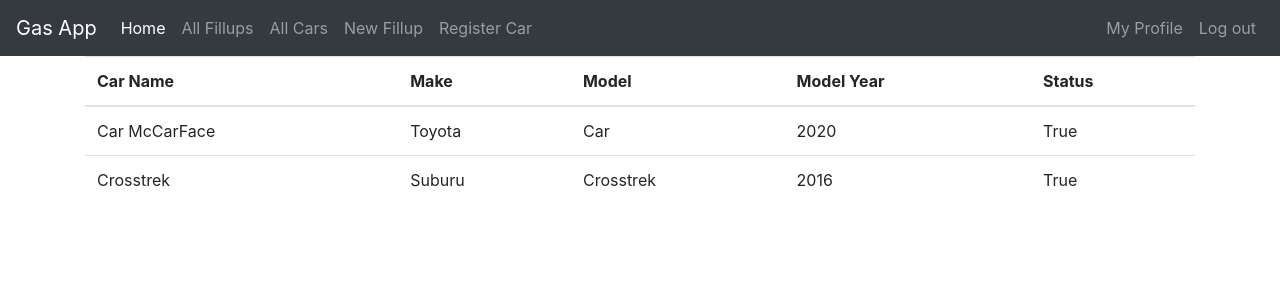
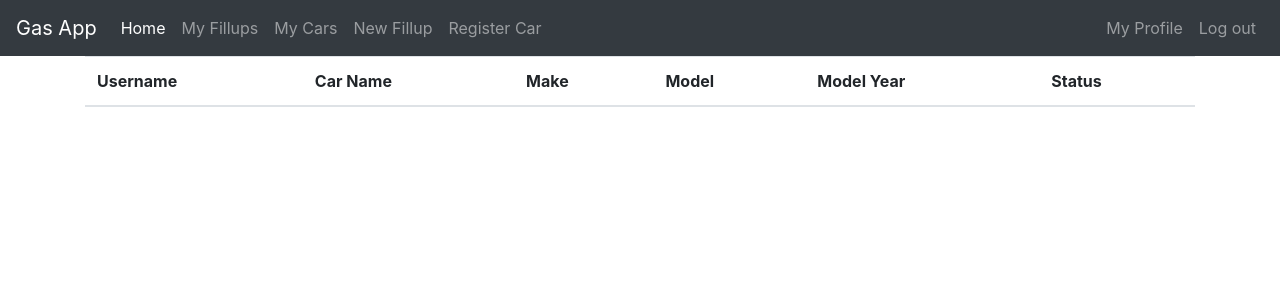
Before and after one commit to aesakof/gas-app, a Django app: page /cars/ in a window 1280 px wide. Shown: the top 300 px of the page. Run offline with Django 3.2, Linux system fonts and the light colour scheme; a user stored in the database is signed in; data comes from the database, SQL or seed files in the repository; lists and menus that the app fills with data are empty; some libraries are stand-ins or nearby versions.

Commit message:
Changed objects to link to users

```diff
--- a/fillups/models.py
+++ b/fillups/models.py
@@ -1,5 +1,8 @@
 from django.db import models
 from datetime import date, datetime
+
+from django.contrib.auth import get_user_model
+User = get_user_model()
 
 next_year = datetime.today().year+1
 last_30_years = list(range(next_year-30, next_year))
@@ -9,19 +12,24 @@
 
 # Create your models here.
 class Fillup(models.Model):
+    username = models.ForeignKey(User,on_delete=models.CASCADE)
     date = models.DateField(default=date.today)
     price_per_gallon = models.FloatField()
     trip_distance = models.FloatField()
     gallons = models.FloatField()
-    total_sale = models.FloatField()
     car = models.ForeignKey('Car',on_delete=models.CASCADE)
 
     @property
+    def total_sale(self):
+        return round(self.price_per_gallon*self.gallons, 2)
+
+    @property
     def mpg(self):
-        return self.trip_distance/self.gallons
+        return round(self.trip_distance/self.gallons, 4)
 
 
 class Car(models.Model):
+    username = models.ForeignKey(User,on_delete=models.CASCADE)
     name = models.CharField(max_length=25)
     make = models.CharField(max_length=25)
     model = models.CharField(max_length=25)
--- a/fillups/templates/fillups/car_list.html
+++ b/fillups/templates/fillups/car_list.html
@@ -5,6 +5,7 @@
   <table class="table">
     <thead>
       <tr>
+        <th>Username</th>
         <th>Car Name</th>
         <th>Make</th>
         <th>Model</th>
@@ -15,7 +16,8 @@
     <tbody>
       {% for car in car_list %}
         <tr>
-          <div class="fillup">
+          <div class="car">
+            <td>{{ car.username }}</td>
             <td>{{ car.name }}</td>
             <td>{{ car.make }}</td>
             <td>{{ car.model }}</td>
--- a/fillups/templates/fillups/fillup_list.html
+++ b/fillups/templates/fillups/fillup_list.html
@@ -6,6 +6,7 @@
   <table class="table">
     <thead>
       <tr>
+        <th>Username</th>
         <th>Date</th>
         <th>Car</th>
         <th>Price (per gallon)</th>
@@ -19,6 +20,7 @@
       {% for fillup in fillup_list %}
         <tr>
           <div class="fillup">
+            <td>{{ fillup.username }}</td>
             <td>{{ fillup.date|date:"d M Y"}}</td>
             <td>{{ fillup.car }}</td>
             <td>{{ fillup.price_per_gallon }}</td>
--- a/fillups/views.py
+++ b/fillups/views.py
@@ -3,6 +3,7 @@
                                     CreateView,UpdateView,DeleteView)
 from fillups.models import Fillup, Car
 from django.contrib.auth.mixins import LoginRequiredMixin
+from . import forms
 
 # Create your views here.
 class FillupListView(ListView):
@@ -10,19 +11,36 @@
     context_object_name = 'fillup_list'
     ordering = ['-date']
 
-    # def get_queryset(self):
-    #     return Fillup.objects.filter(user=self.request.user)
+    def get_queryset(self):
+        return Fillup.objects.filter(username=self.request.user)
 
 class CarListView(ListView):
     model = Car
+    context_object_name = 'car_list'
     ordering = ['name']
+
+    def get_queryset(self):
+        return Car.objects.filter(username=self.request.user)
 
 class NewFillup(LoginRequiredMixin,CreateView):
     model = Fillup
-    fields = ('date', 'price_per_gallon', 'trip_distance', 'gallons', 'total_sale', 'car')
+    form_class = forms.FillupForm
     redirect_field_name = 'fillup_list'
+
+    def form_valid(self, form):
+        form.instance.username = self.request.user
+        return super().form_valid(form)
+
+    def get_form_kwargs(self):
+        kwargs = super().get_form_kwargs()
+        kwargs['user'] = self.request.user
+        return kwargs
 
 class NewCar(LoginRequiredMixin,CreateView):
     model = Car
-    fields = ('name', 'make', 'model', 'model_year', 'status')
+    form_class = forms.CarForm
     redirect_field_name = 'car_list'
+
+    def form_valid(self, form):
+        form.instance.username = self.request.user
+        return super().form_valid(form)
--- a/templates/base.html
+++ b/templates/base.html
@@ -15,8 +15,8 @@
       <div class="collapse navbar-collapse" id="navbarNavAltMarkup">
         <div class="navbar-nav">
           <a class="nav-item nav-link active" href="{% url 'home' %}">Home<span class="sr-only">(current)</span></a>
-          <a class="nav-item nav-link" href="{% url 'fillups:fillup_list' %}">All Fillups</a>
-          <a class="nav-item nav-link" href="{% url 'fillups:car_list' %}">All Cars</a>
+          <a class="nav-item nav-link" href="{% url 'fillups:fillup_list' %}">My Fillups</a>
+          <a class="nav-item nav-link" href="{% url 'fillups:car_list' %}">My Cars</a>
           <a class="nav-item nav-link" href="{% url 'fillups:new_fillup' %}">New Fillup</a>
           <a class="nav-item nav-link" href="{% url 'fillups:new_car' %}">Register Car</a>
         </div>
```
Also changed, not shown: fillups/forms.py (+6 -1 lines), db.sqlite3, fillups/migrations/0001_initial.py, fillups/migrations/0002_auto_20200601_0038.py (deleted), fillups/migrations/0003_remove_fillup_mpg.py (deleted).
